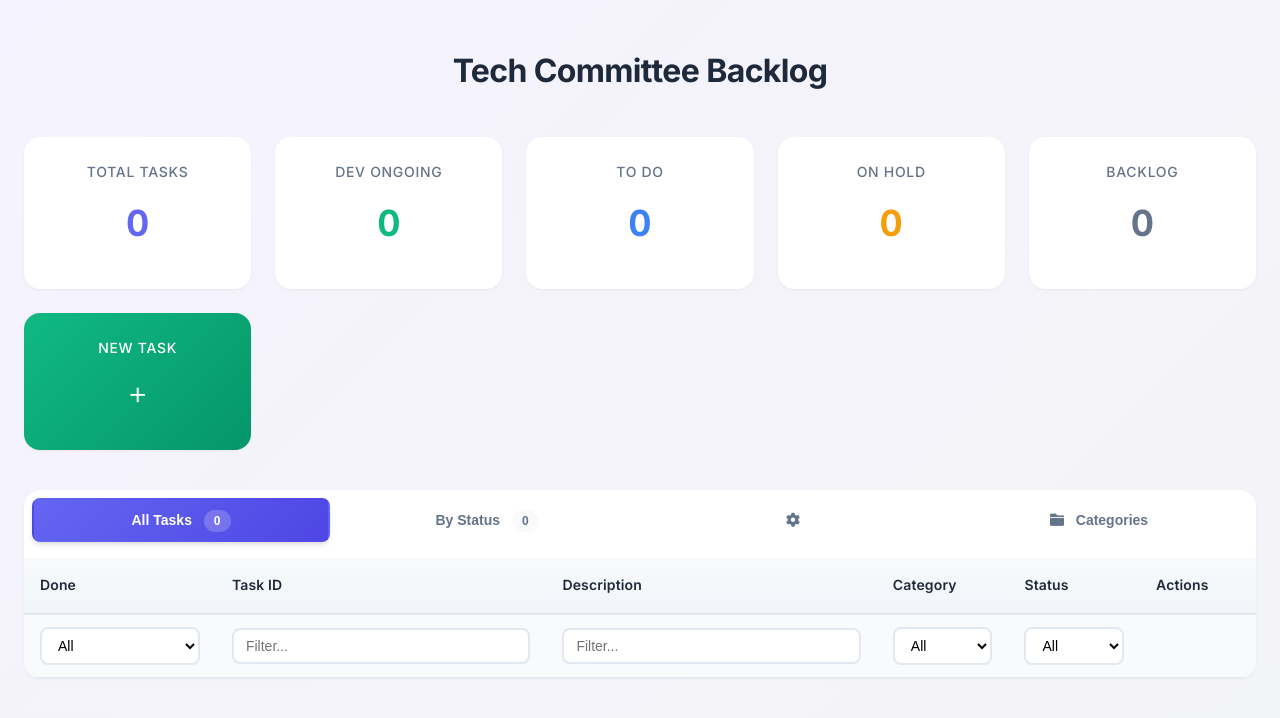
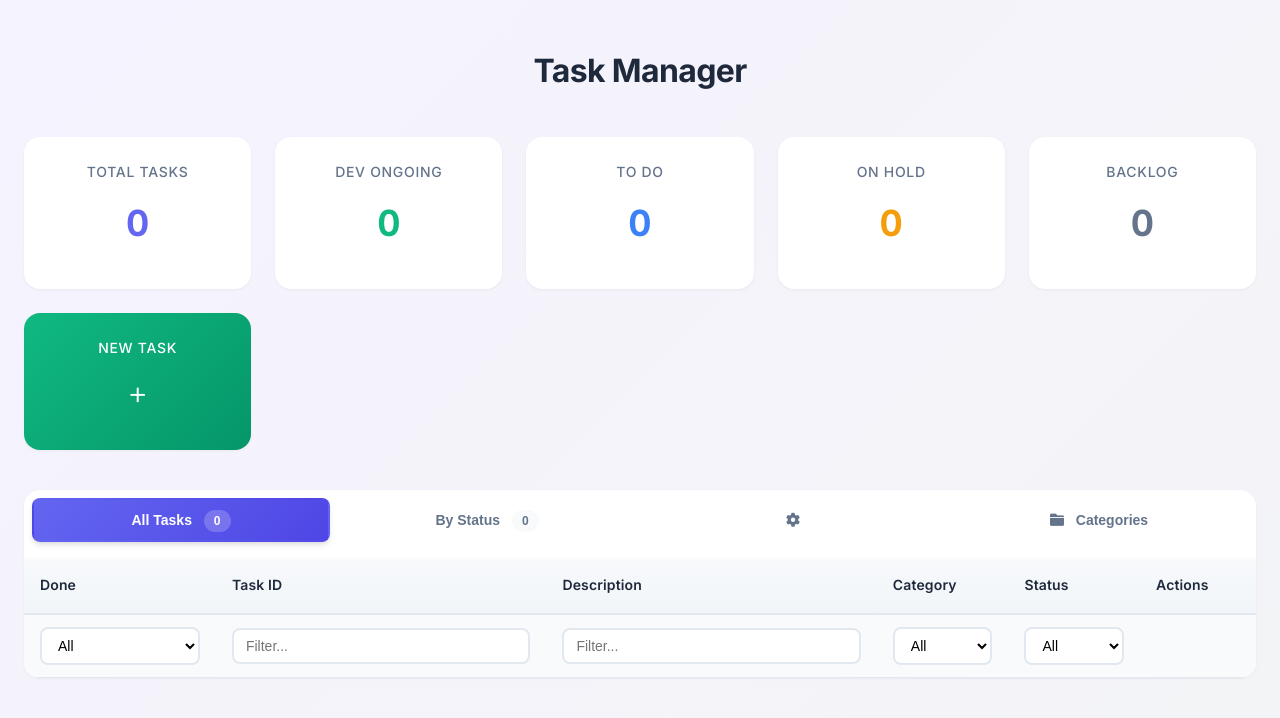
Before and after one commit to HousamKak/task-Manager, a website: page public/index.html in a window 1280 px wide. Drawn offline with Linux system fonts and the light colour scheme; no server answers.

Commit message:
fix: Update title and heading to reflect correct application name

```diff
--- a/public/index.html
+++ b/public/index.html
@@ -3,7 +3,7 @@
 <head>
     <meta charset="UTF-8">
     <meta name="viewport" content="width=device-width, initial-scale=1.0">
-    <title>Tech Committee Backlog</title>
+    <title>Task Manager</title>
     <link href="https://fonts.googleapis.com/css2?family=Inter:wght@300;400;500;600;700&display=swap" rel="stylesheet">
     <link rel="stylesheet" href="https://cdnjs.cloudflare.com/ajax/libs/font-awesome/6.0.0-beta3/css/all.min.css">
     <link rel="stylesheet" href="/css/style.css">
@@ -11,7 +11,7 @@
 </head>
 <body>
     <div class="dashboard">
-        <h1>Tech Committee Backlog</h1>
+        <h1>Task Manager</h1>
 
         <div class="stats-container">
             <div class="stat-card" data-status="" style="cursor: pointer;">
```
